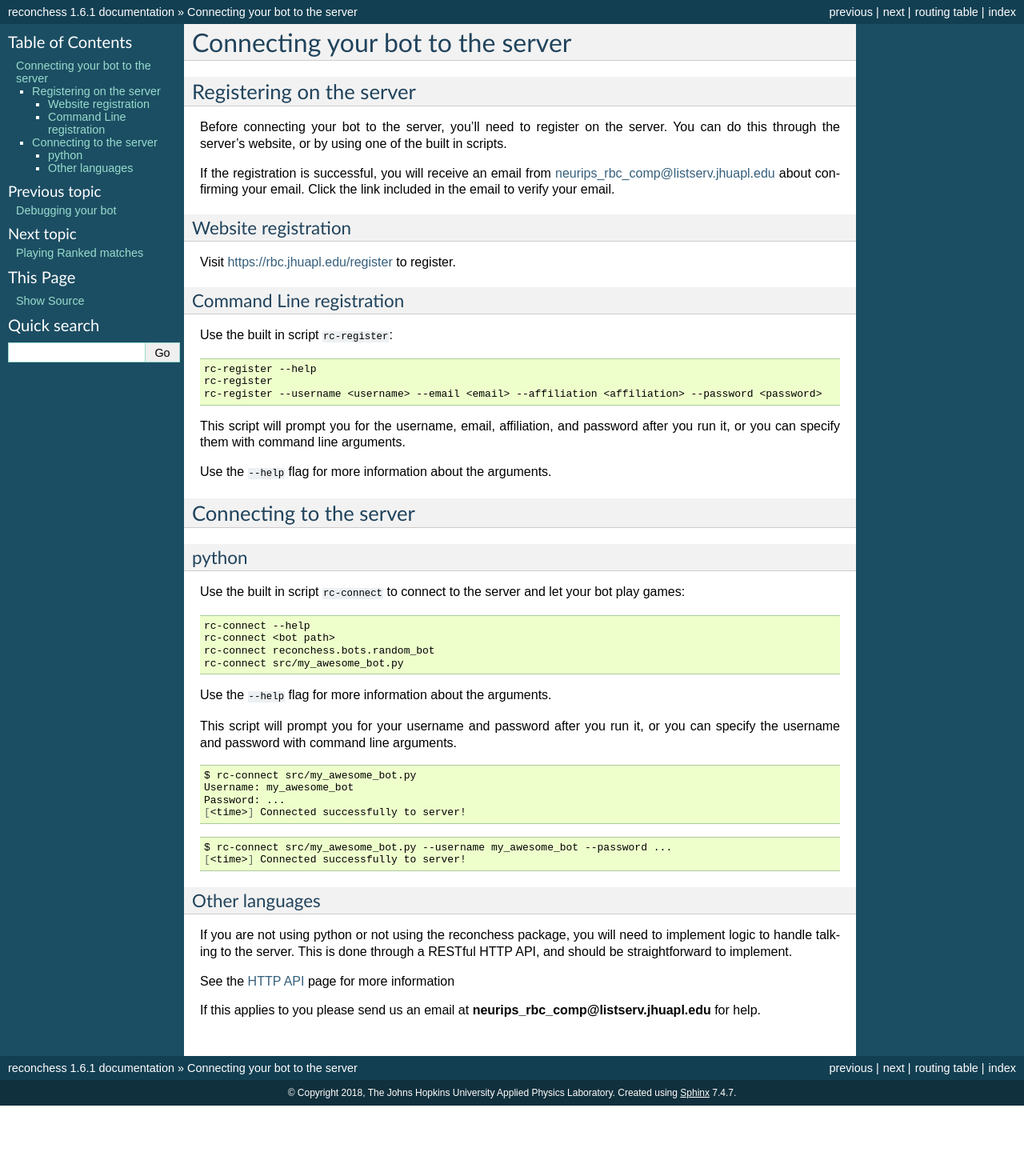
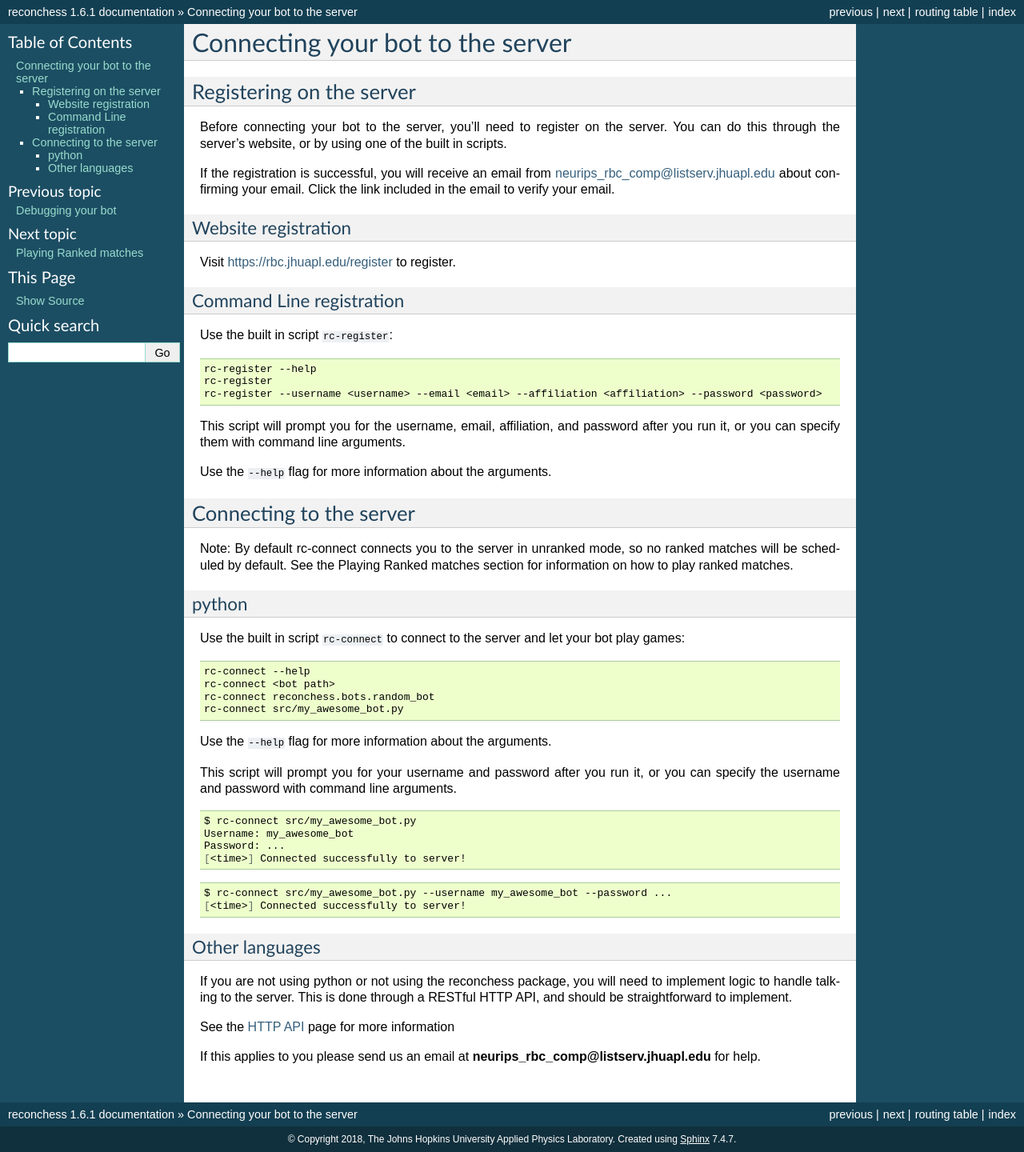
Before and after one commit to reconnaissanceblindchess/reconchess, a Sphinx documentation site: the page built from docs/source/bot_connecting.rst, in a window 1280 px wide. Shown: the whole page at 80% size. Built offline with Sphinx 7.4.7, drawn with Linux system fonts in a browser that asks for light colours; before the commit the page ends 1382 px from its top, so only the background shows below that.

Commit message:
Adding note in rc-connect about being unranked by default

```diff
--- a/docs/source/bot_connecting.rst
+++ b/docs/source/bot_connecting.rst
@@ -33,6 +33,9 @@ Use the :code:`--help` flag for more information about the arguments.
 
 Connecting to the server
 ------------------------
+
+Note: By default rc-connect connects you to the server in unranked mode, so no ranked matches will be scheduled by
+default. See the Playing Ranked matches section for information on how to play ranked matches.
 
 python
 ^^^^^^
```
